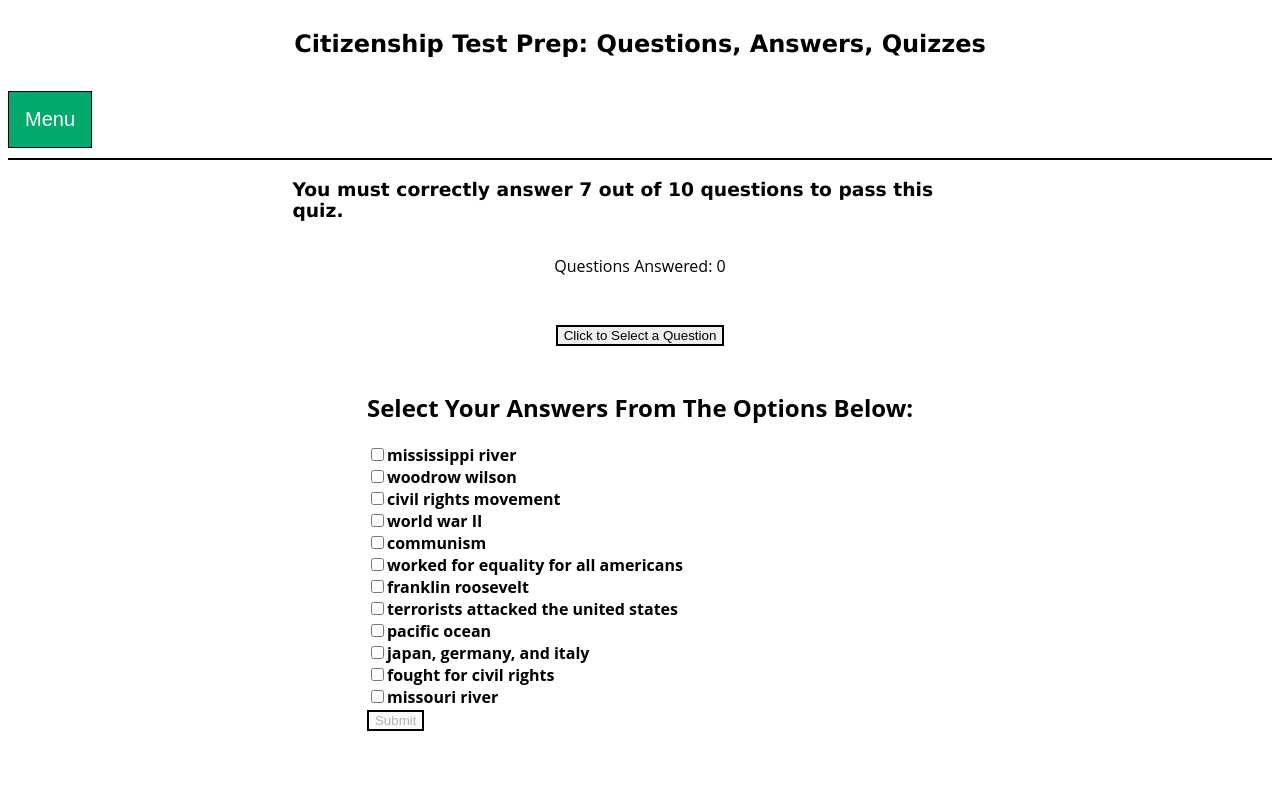
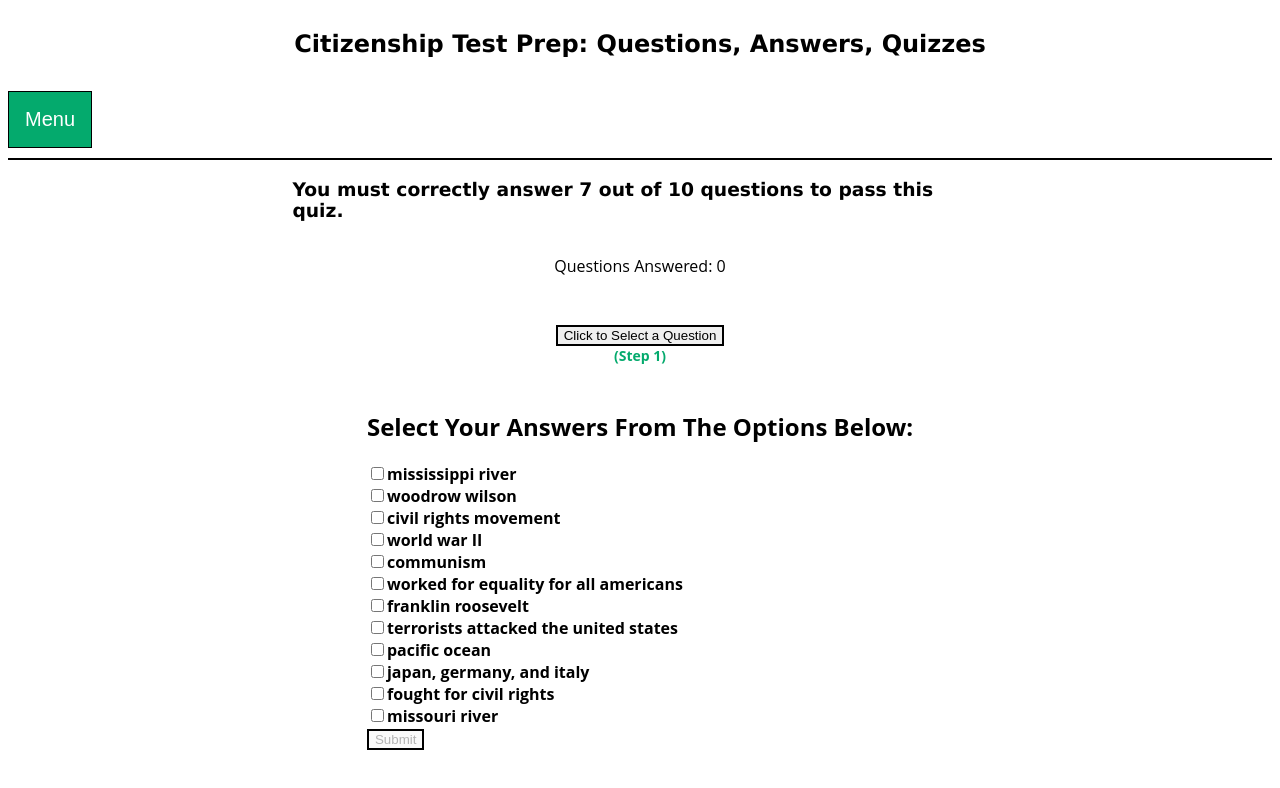
Before and after one commit to mmaustin/citizenship-questions-answers, a React (Create React App) app in the folder citizenship-frontend/: page /quiz-eight in a window 1280 px wide. Shown: the top 788 px of the page. Built offline with nearby package versions, Linux system fonts and the light colour scheme.

Commit message:
added step one span to the remaining quiz components

```diff
--- a/citizenship-frontend/src/features/questionsEight/QuizEight.js
+++ b/citizenship-frontend/src/features/questionsEight/QuizEight.js
@@ -136,7 +136,7 @@ export const QuizEight = () => {
                 <h3 className='pass-requirement'>You must correctly answer 7 out of 10 questions to pass this quiz.</h3>
                 <p className='questions-answered'>Questions Answered: {questionsAnswered}</p>
                 <p className='selected-question'>{question.toUpperCase()}</p>
-                <button className='question-selector' onClick={getRandomQuestion}>Click to Select a Question</button>
+                <button className='question-selector' onClick={getRandomQuestion}>Click to Select a Question</button><span className='instructions-one'>(Step 1)</span>
             </div>
             <div className='sub-container-two'>
                 <form onSubmit={e => handleSubmit(e)}>
--- a/citizenship-frontend/src/features/questionsFive/QuizFive.js
+++ b/citizenship-frontend/src/features/questionsFive/QuizFive.js
@@ -136,7 +136,7 @@ export const QuizFive= () => {
                 <h3 className='pass-requirement'>You must correctly answer 7 out of 10 questions to pass this quiz.</h3>
                 <p className='questions-answered'>Questions Answered: {questionsAnswered}</p>
                 <p className='selected-question'>{question.toUpperCase()}</p>
-                <button className='question-selector' onClick={getRandomQuestion}>Click to Select a Question</button>
+                <button className='question-selector' onClick={getRandomQuestion}>Click to Select a Question</button><span className='instructions-one'>(Step 1)</span>
             </div>
             <div className='sub-container-two'>
                 <form onSubmit={e => handleSubmit(e)}>
--- a/citizenship-frontend/src/features/questionsFour/QuizFour.js
+++ b/citizenship-frontend/src/features/questionsFour/QuizFour.js
@@ -136,7 +136,7 @@ export const QuizFour = () => {
                 <h3 className='pass-requirement'>You must correctly answer 7 out of 10 questions to pass this quiz.</h3>
                 <p className='questions-answered'>Questions Answered: {questionsAnswered}</p>
                 <p className='selected-question'>{question.toUpperCase()}</p>
-                <button className='question-selector' onClick={getRandomQuestion}>Click to Select a Question</button>
+                <button className='question-selector' onClick={getRandomQuestion}>Click to Select a Question</button><span className='instructions-one'>(Step 1)</span>
             </div>
             <div className='sub-container-two'>
                 <form onSubmit={e => handleSubmit(e)}>
--- a/citizenship-frontend/src/features/questionsNine/QuizNine.js
+++ b/citizenship-frontend/src/features/questionsNine/QuizNine.js
@@ -136,7 +136,7 @@ export const QuizNine = () => {
                 <h3 className='pass-requirement'>You must correctly answer 7 out of 10 questions to pass this quiz.</h3>
                 <p className='questions-answered'>Questions Answered: {questionsAnswered}</p>
                 <p className='selected-question'>{question.toUpperCase()}</p>
-                <button className='question-selector' onClick={getRandomQuestion}>Click to Select a Question</button>
+                <button className='question-selector' onClick={getRandomQuestion}>Click to Select a Question</button><span className='instructions-one'>(Step 1)</span>
             </div>
             <div className='sub-container-two'>
                 <form onSubmit={e => handleSubmit(e)}>
--- a/citizenship-frontend/src/features/questionsSeven/QuizSeven.js
+++ b/citizenship-frontend/src/features/questionsSeven/QuizSeven.js
@@ -136,7 +136,7 @@ export const QuizSeven = () => {
                 <h3 className='pass-requirement'>You must correctly answer 7 out of 10 questions to pass this quiz.</h3>
                 <p className='questions-answered'>Questions Answered: {questionsAnswered}</p>
                 <p className='selected-question'>{question.toUpperCase()}</p>
-                <button className='question-selector' onClick={getRandomQuestion}>Click to Select a Question</button>
+                <button className='question-selector' onClick={getRandomQuestion}>Click to Select a Question</button><span className='instructions-one'>(Step 1)</span>
             </div>
             <div className='sub-container-two'>
                 <form onSubmit={e => handleSubmit(e)}>
--- a/citizenship-frontend/src/features/questionsSix/QuizSix.js
+++ b/citizenship-frontend/src/features/questionsSix/QuizSix.js
@@ -136,7 +136,7 @@ export const QuizSix = () => {
                 <h3 className='pass-requirement'>You must correctly answer 7 out of 10 questions to pass this quiz.</h3>
                 <p className='questions-answered'>Questions Answered: {questionsAnswered}</p>
                 <p className='selected-question'>{question.toUpperCase()}</p>
-                <button className='question-selector' onClick={getRandomQuestion}>Click to Select a Question</button>
+                <button className='question-selector' onClick={getRandomQuestion}>Click to Select a Question</button><span className='instructions-one'>(Step 1)</span>
             </div>
             <div className='sub-container-two'>
                 <form onSubmit={e => handleSubmit(e)}>
--- a/citizenship-frontend/src/features/questionsThree/QuizThree.js
+++ b/citizenship-frontend/src/features/questionsThree/QuizThree.js
@@ -136,7 +136,7 @@ export const QuizThree = () => {
                 <h3 className='pass-requirement'>You must correctly answer 7 out of 10 questions to pass this quiz.</h3>
                 <p className='questions-answered'>Questions Answered: {questionsAnswered}</p>
                 <p className='selected-question'>{question.toUpperCase()}</p>
-                <button className='question-selector' onClick={getRandomQuestion}>Click to Select a Question</button>
+                <button className='question-selector' onClick={getRandomQuestion}>Click to Select a Question</button><span className='instructions-one'>(Step 1)</span>
             </div>
             <div className='sub-container-two'>
                 <form onSubmit={e => handleSubmit(e)}>
--- a/citizenship-frontend/src/features/questionsTwo/QuizTwo.js
+++ b/citizenship-frontend/src/features/questionsTwo/QuizTwo.js
@@ -136,7 +136,7 @@ export const QuizTwo = () => {
                 <h3 className='pass-requirement'>You must correctly answer 7 out of 10 questions to pass this quiz.</h3>
                 <p className='questions-answered'>Questions Answered: {questionsAnswered}</p>
                 <p className='selected-question'>{question.toUpperCase()}</p>
-                <button className='question-selector' onClick={getRandomQuestion}>Click to Select a Question</button>
+                <button className='question-selector' onClick={getRandomQuestion}>Click to Select a Question</button><span className='instructions-one'>(Step 1)</span>
             </div>
             <div className='sub-container-two'>
                 <form onSubmit={e => handleSubmit(e)}>
```
